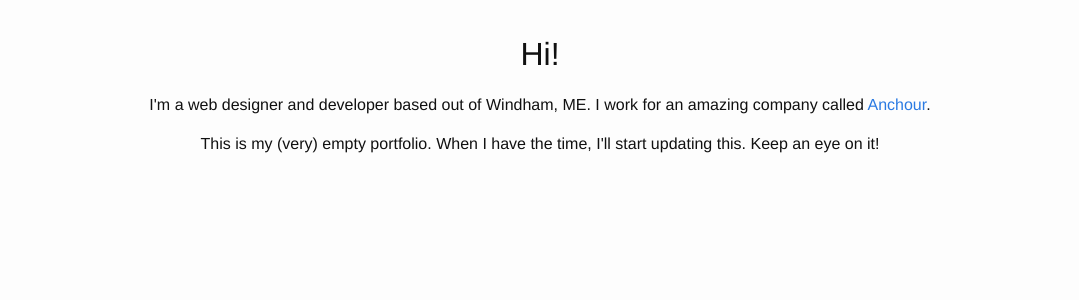
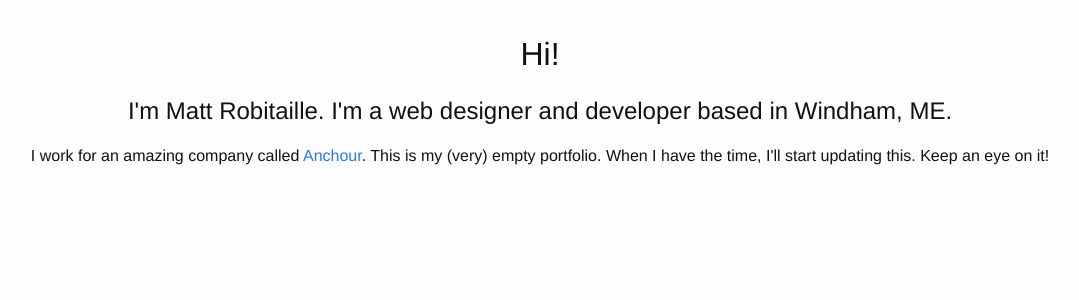
Before and after one commit to mrobit/mrobit.github.io, a Jekyll site: the page built from index.html, in a window 1280 px wide. Shown: the top 300 px of the page, without its empty margins (100-1179 px from the left). Built offline with Jekyll 4.4.1, drawn with Linux system fonts in a browser that asks for light colours.

Commit message:
Update content/markup

```diff
--- a/index.html
+++ b/index.html
@@ -5,10 +5,10 @@ layout: front
 <div class="home-content-wrap" style="text-align: center; padding: 30px 15px;">
 	<h1>Hi!</h1>
 
+	<h2>I'm Matt Robitaille. I'm a web designer and developer based in Windham, ME.</h2>
+
 	<p>
-	  I'm a web designer and developer based out of Windham, ME. I work for an amazing company called <a href="//anchour.com">Anchour</a>.
-	</p>
-	<p>
+	  I work for an amazing company called <a href="//anchour.com">Anchour</a>.
 	  This is my (very) empty portfolio. When I have the time, I'll start updating this. Keep an eye on it!
 	</p>
 </div>
```
